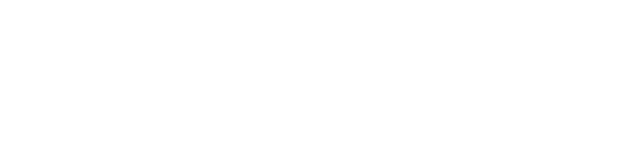
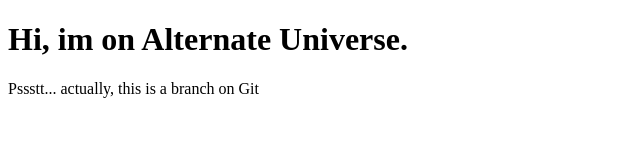
Before and after one commit to joemichaelsomopawiro/web1-ti, a plain HTML site: page git.html in a window 1280 px wide. Shown: the whole page, without its empty margins (0-640 px from the left). Drawn offline with Linux system fonts and the light colour scheme.

Commit message:
added heading and paragraph

```diff
--- a/git.html
+++ b/git.html
@@ -3,5 +3,8 @@
     <head>
         <title></title>
     </head>
-<body></body>
+<body>
+    <h1>Hi, im on Alternate Universe.</h1>
+    <p>Pssstt... actually, this is a branch on Git</p>
+</body>
 </html>
```
